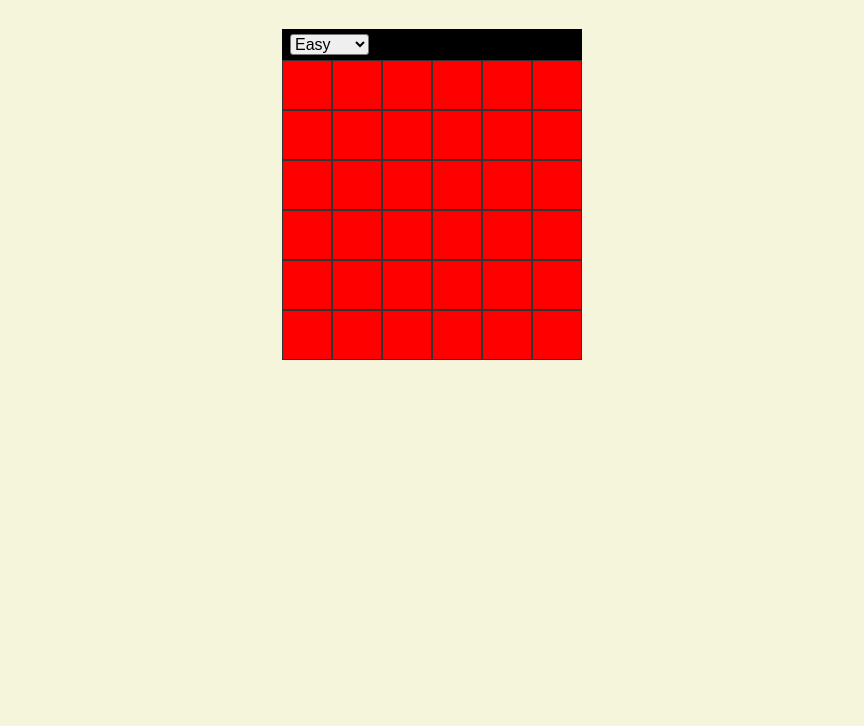
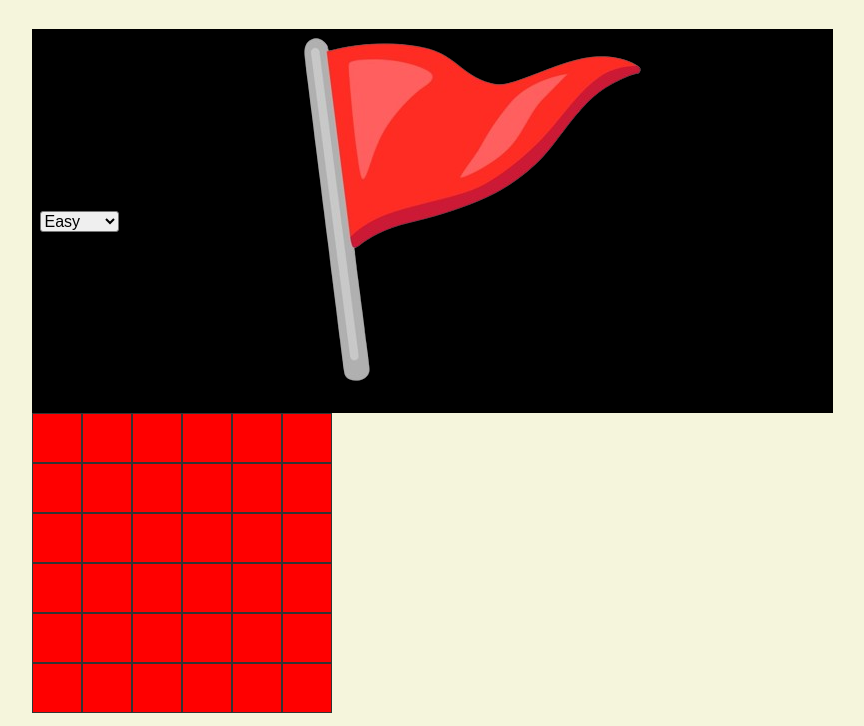
Before and after one commit to nikitbisht/Mine-Sweaper, a plain HTML site: page index.html in a window 1280 px wide. Shown: the part 74-800 px from the top of the page, without its empty margins (208-1072 px from the left). Drawn offline with Linux system fonts and the light colour scheme.

Commit message:
Update index.html

```diff
--- a/index.html
+++ b/index.html
@@ -4,7 +4,9 @@
 	<meta charset="UTF-8">
 	<meta name="viewport" content="width=device-width, initial-scale=1.0">
 	<link rel="stylesheet" href="style.css">
+	<link rel="stylesheet" href="https://cdnjs.cloudflare.com/ajax/libs/font-awesome/6.5.2/css/all.min.css" integrity="sha512-SnH5WK+bZxgPHs44uWIX+LLJAJ9/2PkPKZ5QiAj6Ta86w+fsb2TkcmfRyVX3pBnMFcV7oQPJkl9QevSCWr3W6A==" crossorigin="anonymous" referrerpolicy="no-referrer" />
 	<title>MineSweaper</title>
+
 
 </head>
 <body>
@@ -20,6 +22,13 @@
 					<option value="medium">Medium</option>
 					<option value="hard">Hard</option>
 				</select>
+
+				<div class="flag-img-container">
+					<img id="flag-img" src="./images/flag.png" alt="flag-img">
+					<p id="mine-count">8</p>
+				</div>
+
+				<i id="again" class="fa-solid fa-rotate-right"></i>
 		</nav>
 
 		<div class="mine-container"></div>
```
